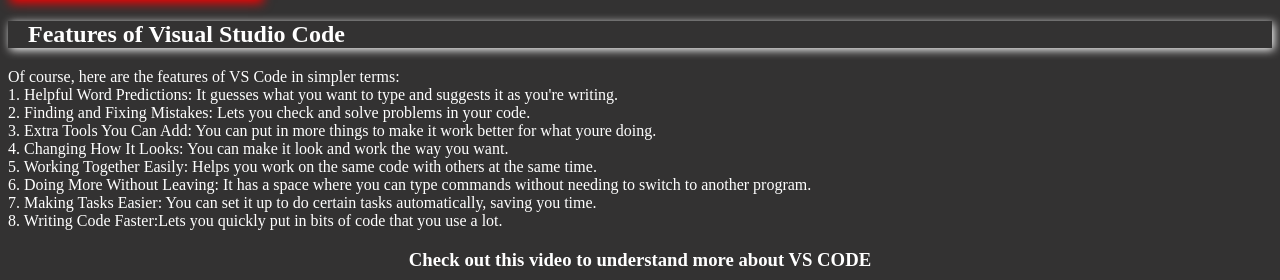
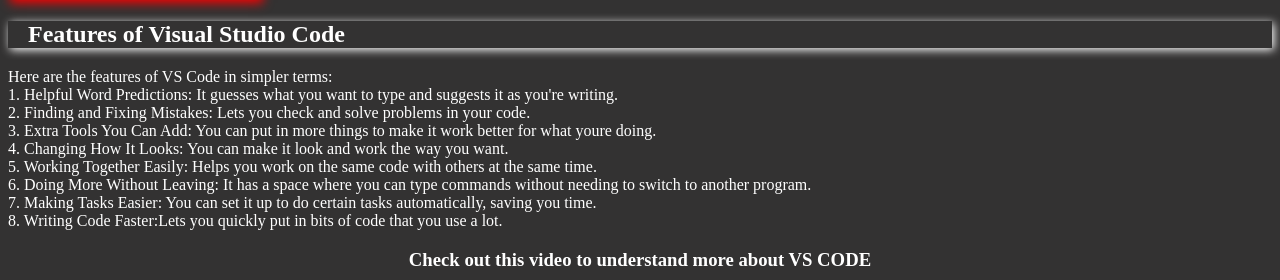
Before and after one commit to MeruguSanthiPriya/git, a plain HTML site: page vs.html in a window 1280 px wide. Shown: the part 591-871 px from the top of the page. Drawn offline with Linux system fonts and the light colour scheme; grey boxes are pictures that could not be loaded.

Commit message:
changed a sentence

```diff
--- a/vs.html
+++ b/vs.html
@@ -12,7 +12,7 @@
 <p>Visual Studio Code provides basic support for HTML programming out of the box. There is syntax highlighting, smart completions with IntelliSense, and customizable formatting. VS Code also includes great Emmet support.</p><br/>
 <img src="studio.png" width="20%" class="shadow"/>
 <h2>Features of Visual Studio Code</h2>
-<p>Of course, here are the features of VS Code in simpler terms:<br/>
+<p>Here are the features of VS Code in simpler terms:<br/>
 
     1. Helpful Word Predictions: It guesses what you want to type and suggests it as you're writing.<br/>
 
```
